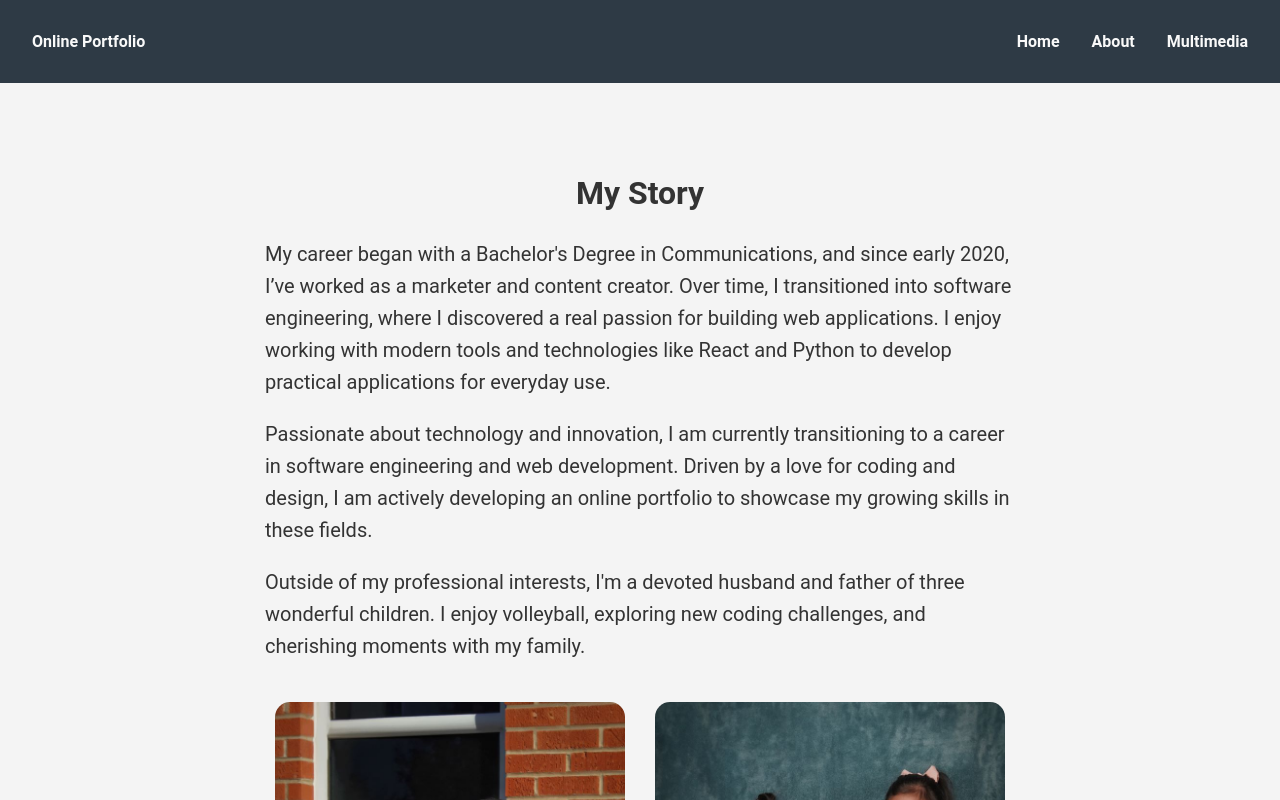
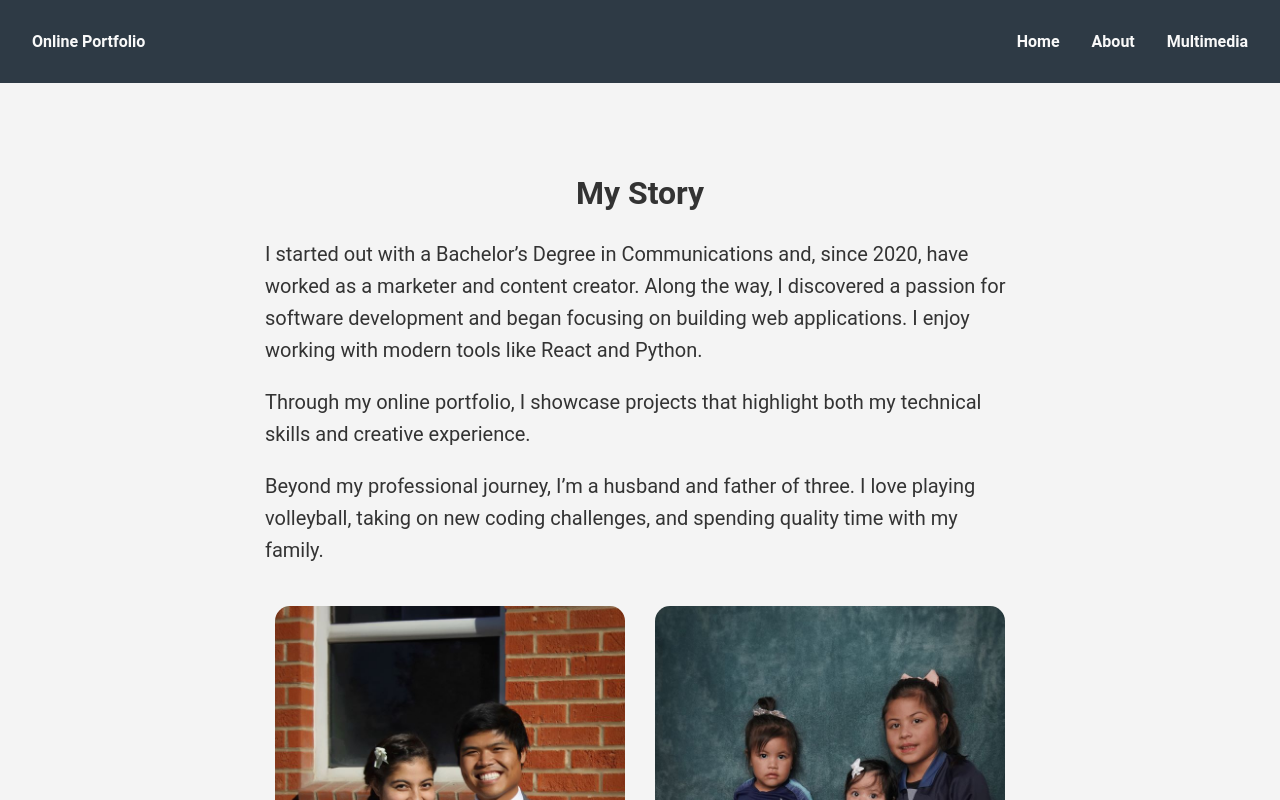
Before and after one commit to boydquerubin/boyd-querubin-online-portfolio, a React (Create React App) app: page /about in a window 1280 px wide. Shown: the top 800 px of the page. Built offline with nearby package versions, Linux system fonts and the light colour scheme.

Commit message:
about update

```diff
--- a/src/components/About.js
+++ b/src/components/About.js
@@ -43,18 +43,13 @@ const About = () => {
       <SectionTitle>My Story</SectionTitle>
       <TextBlock>
         <p>
-          My career began with a Bachelor's Degree in Communications, and since early 2020, I’ve worked as a marketer and content creator. Over time, I transitioned into software engineering, where I discovered a real passion for building web applications. I enjoy working with modern tools and technologies like React and Python to develop practical applications for everyday use.
+          I started out with a Bachelor’s Degree in Communications and, since 2020, have worked as a marketer and content creator. Along the way, I discovered a passion for software development and began focusing on building web applications. I enjoy working with modern tools like React and Python.
         </p>
         <p>
-          Passionate about technology and innovation, I am currently
-          transitioning to a career in software engineering and web development.
-          Driven by a love for coding and design, I am actively developing an
-          online portfolio to showcase my growing skills in these fields.
+          Through my online portfolio, I showcase projects that highlight both my technical skills and creative experience.
         </p>
         <p>
-          Outside of my professional interests, I'm a devoted husband and father
-          of three wonderful children. I enjoy volleyball, exploring new coding
-          challenges, and cherishing moments with my family.
+          Beyond my professional journey, I’m a husband and father of three. I love playing volleyball, taking on new coding challenges, and spending quality time with my family.
         </p>
       </TextBlock>
       <AboutImage
@@ -67,15 +62,6 @@ const About = () => {
         src="/assets/QChildren.jpg"
         alt="Image of Boyd's children"
       />
-
-      {/* <SectionTitle>Get Connected</SectionTitle>
-      <AboutText>
-        If you'd like to get in touch, feel free to send me an email at:
-        <br />
-        <strong>boydisaacq@gmail.com</strong>
-        <br />
-        I'll get back to you as soon as possible!
-      </AboutText> */}
     </AboutContainer>
   );
 };
```
